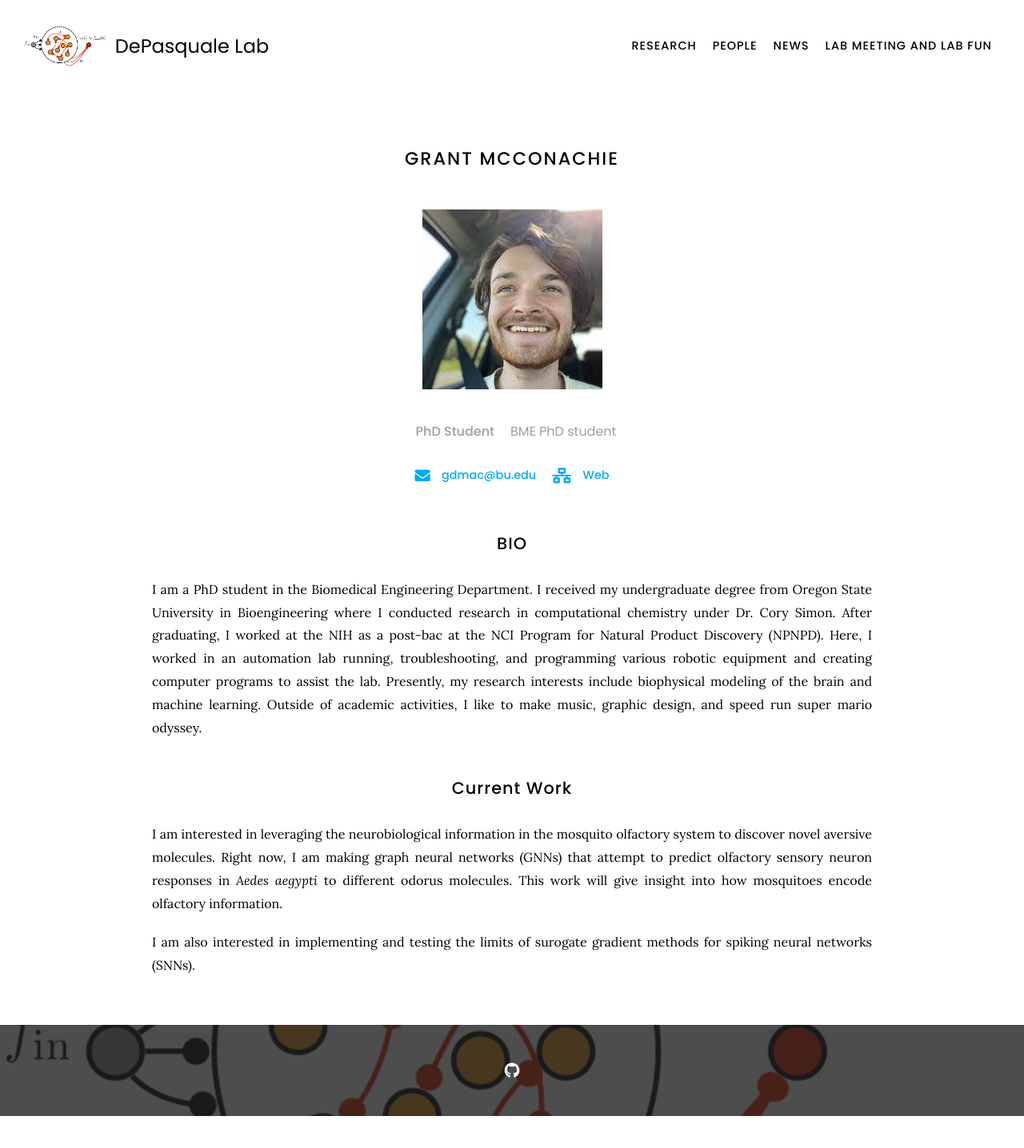
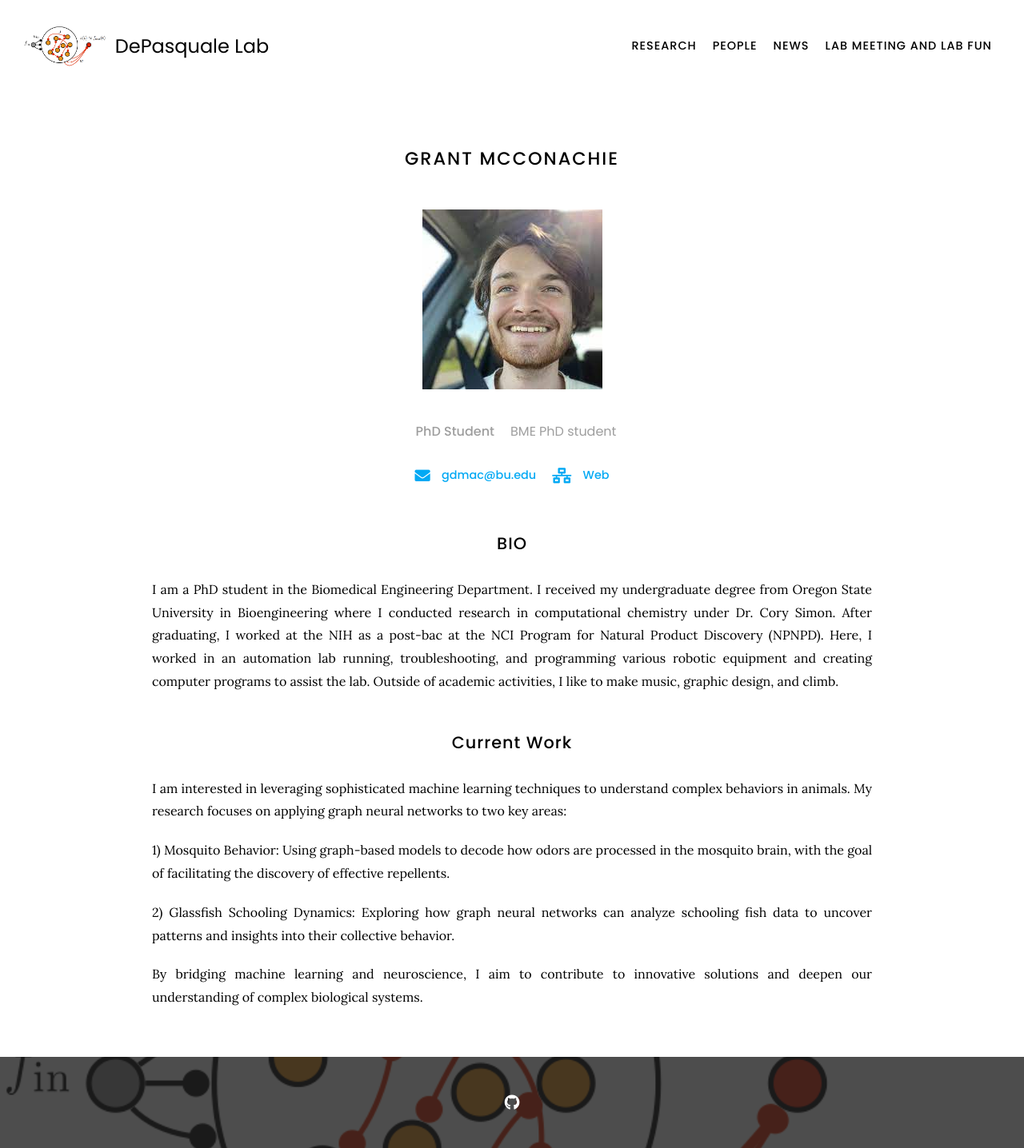
Before and after one commit to GrantMcConachie/depasquale-lab.github.io, a Jekyll site: the page built from _members/grant-mcconachie.md, in a window 1280 px wide. Shown: the whole page at 80% size. Built offline with Jekyll 4.4.1, drawn with Linux system fonts in a browser that asks for light colours; nearby versions of some CDN libraries; a style sheet for code colours, icons or effects is not loaded; before the commit the page ends 1396 px from its top, so only the background shows below that.

Commit message:
updated my bio

```diff
--- a/_members/grant-mcconachie.md
+++ b/_members/grant-mcconachie.md
@@ -13,10 +13,14 @@ links:
 
 ## BIO
 
-I am a PhD student in the Biomedical Engineering Department. I received my undergraduate degree from Oregon State University in Bioengineering where I conducted research in computational chemistry under Dr. Cory Simon. After graduating, I worked at the NIH as a post-bac at the NCI Program for Natural Product Discovery (NPNPD). Here, I worked in an automation lab running, troubleshooting, and programming various robotic equipment and creating computer programs to assist the lab. Presently, my research interests include biophysical modeling of the brain and machine learning. Outside of academic activities, I like to make music, graphic design, and speed run super mario odyssey.
+I am a PhD student in the Biomedical Engineering Department. I received my undergraduate degree from Oregon State University in Bioengineering where I conducted research in computational chemistry under Dr. Cory Simon. After graduating, I worked at the NIH as a post-bac at the NCI Program for Natural Product Discovery (NPNPD). Here, I worked in an automation lab running, troubleshooting, and programming various robotic equipment and creating computer programs to assist the lab. Outside of academic activities, I like to make music, graphic design, and climb.
 
 ## Current Work
 
-I am interested in leveraging the neurobiological information in the mosquito olfactory system to discover novel aversive molecules. Right now, I am making graph neural networks (GNNs) that attempt to predict olfactory sensory neuron responses in _Aedes aegypti_ to different odorus molecules. This work will give insight into how mosquitoes encode olfactory information.
+I am interested in leveraging sophisticated machine learning techniques to understand complex behaviors in animals. My research focuses on applying graph neural networks to two key areas:
 
-I am also interested in implementing and testing the limits of surogate gradient methods for spiking neural networks (SNNs).
+1) Mosquito Behavior: Using graph-based models to decode how odors are processed in the mosquito brain, with the goal of facilitating the discovery of effective repellents.
+
+2) Glassfish Schooling Dynamics: Exploring how graph neural networks can analyze schooling fish data to uncover patterns and insights into their collective behavior.
+
+By bridging machine learning and neuroscience, I aim to contribute to innovative solutions and deepen our understanding of complex biological systems.
```
